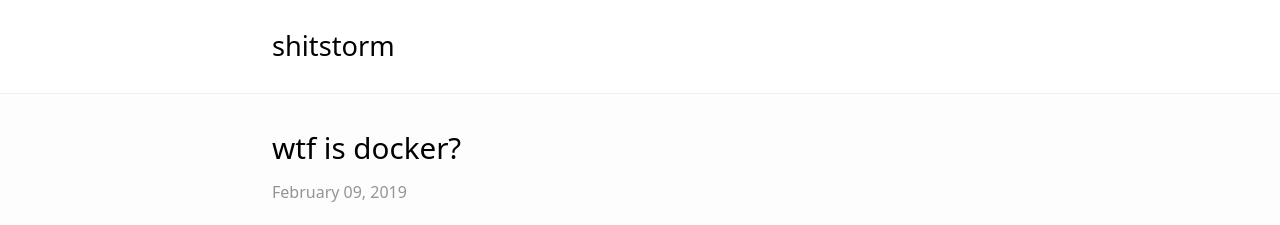
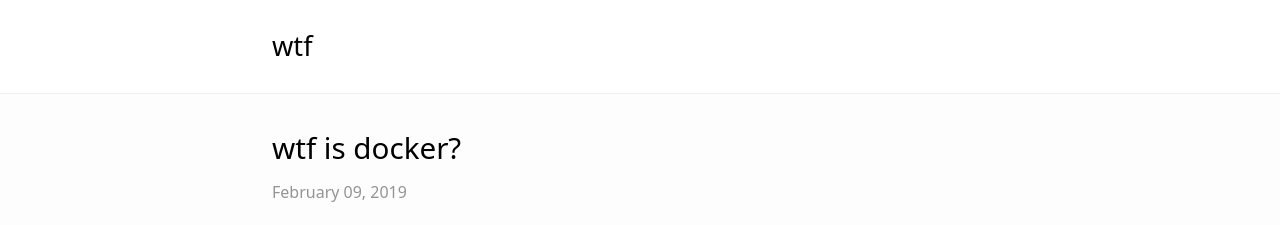
Before and after one commit to karakanb/blog, a Jekyll site: the page built from _posts/2019-02-09-wtf-is-docker.md, in a window 1280 px wide and 900 px high. Shown: the top 225 px of the window. Built offline with Jekyll 4.4.1, drawn with Linux system fonts in a browser that asks for light colours; our own code applies the rules of GitHub Pages for plain Markdown files.

Commit message:
renamed the blog

```diff
--- a/_config.yml
+++ b/_config.yml
@@ -1,4 +1,4 @@
-title: "shitstorm"
+title: "wtf"
 author: "Burak Karakan"
 description: "i have no idea wtf i'm talking about"
 baseurl: "/blog"
```
